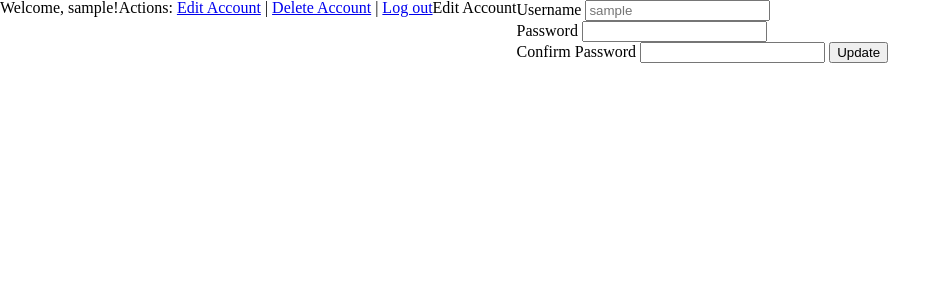
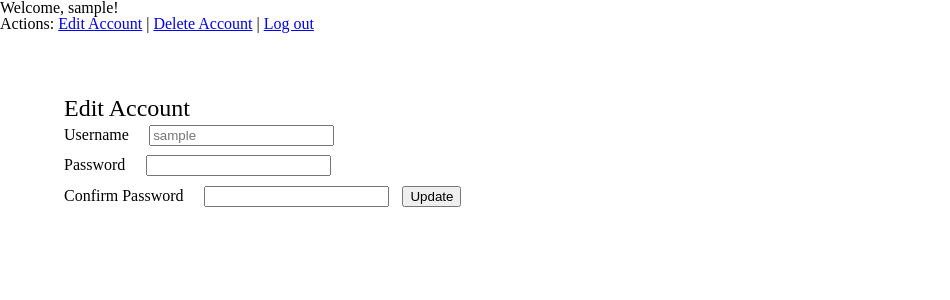
Before and after one commit to justanothergoonie/phpWeek4, a PHP site: page /index.php?_action=edit in a window 1280 px wide. Shown: the top 300 px of the page, without its empty margins (0-950 px from the left). Run offline with PHP 8.4, Linux system fonts and the light colour scheme; the visitor is signed in with stand-in values (Sample User, id 1).

Commit message:
made it look nicer for you!

```diff
--- a/dist/css/main.css
+++ b/dist/css/main.css
@@ -136,6 +136,37 @@ table {
 
 body {
 	display: flex;
+	flex-direction: column;
+}
+
+body form {
+	padding: 5%;
+}
+
+body form h2 {
+	font-size: 1.5rem;
+}
+
+body form label {
+	margin-right: 1%;
+}
+
+body form input {
+	margin: 0.3rem;
+}
+
+body form strong {
+	font-weight: bold;
+}
+
+body form .delete {
+	display: flex;
+	flex-direction: column;
+}
+
+body form .delete div {
+	display: flex;
+	flex-direction: row;
 }
 
 /*# sourceMappingURL=main.css.map */
--- a/index.php
+++ b/index.php
@@ -45,8 +45,9 @@ $user = $_SESSION['user'];
 
 
         ?>
-    <h2>Edit Account</h2>
+
     <form method="post">
+        <h2>Edit Account</h2>
         <input type="hidden" name="_action" value="update_account">
 
         <label>Username</label>
@@ -67,11 +68,15 @@ $user = $_SESSION['user'];
             case 'delete':
                 //show delete code
             ?>
-    <h2>Delete Account</h2>
-    <strong>Are You Sure?</strong>
-    <form method="post">
-        <input type="hidden" name="_action" value="confirm_delete">
-        <button>Yes, Im Sure</button>
+
+    <form method="post" class="delete">
+        <h2>Delete Account</h2>
+
+        <div>
+            <strong>Are You Sure?</strong>
+            <input type="hidden" name="_action" value="confirm_delete">
+            <button>Yes, Im Sure</button>
+        </div>
         <a href="index.php">Cancel</a>
     </form>
     <?php
@@ -100,7 +105,7 @@ $user = $_SESSION['user'];
     <form method="post">
         <input type="hidden" name="_action" value="signup">
         <h2>Create an Account</h2>
-        <br />
+
 
         <label>Create Username</label>
         <input type="text" name="username">
--- a/src/scss/_home.scss
+++ b/src/scss/_home.scss
@@ -1,3 +1,27 @@
 body {
 	display: flex;
+	flex-direction: column;
+	form {
+		padding: 5%;
+		h2 {
+			font-size: 1.5rem;
+		}
+		label {
+			margin-right: 1%;
+		}
+		input {
+			margin: 0.3rem;
+		}
+		strong {
+			font-weight: bold;
+		}
+		.delete {
+			display: flex;
+			flex-direction: column;
+			div {
+				display: flex;
+				flex-direction: row;
+			}
+		}
+	}
 }
```
Also changed, not shown: 1 other file.
